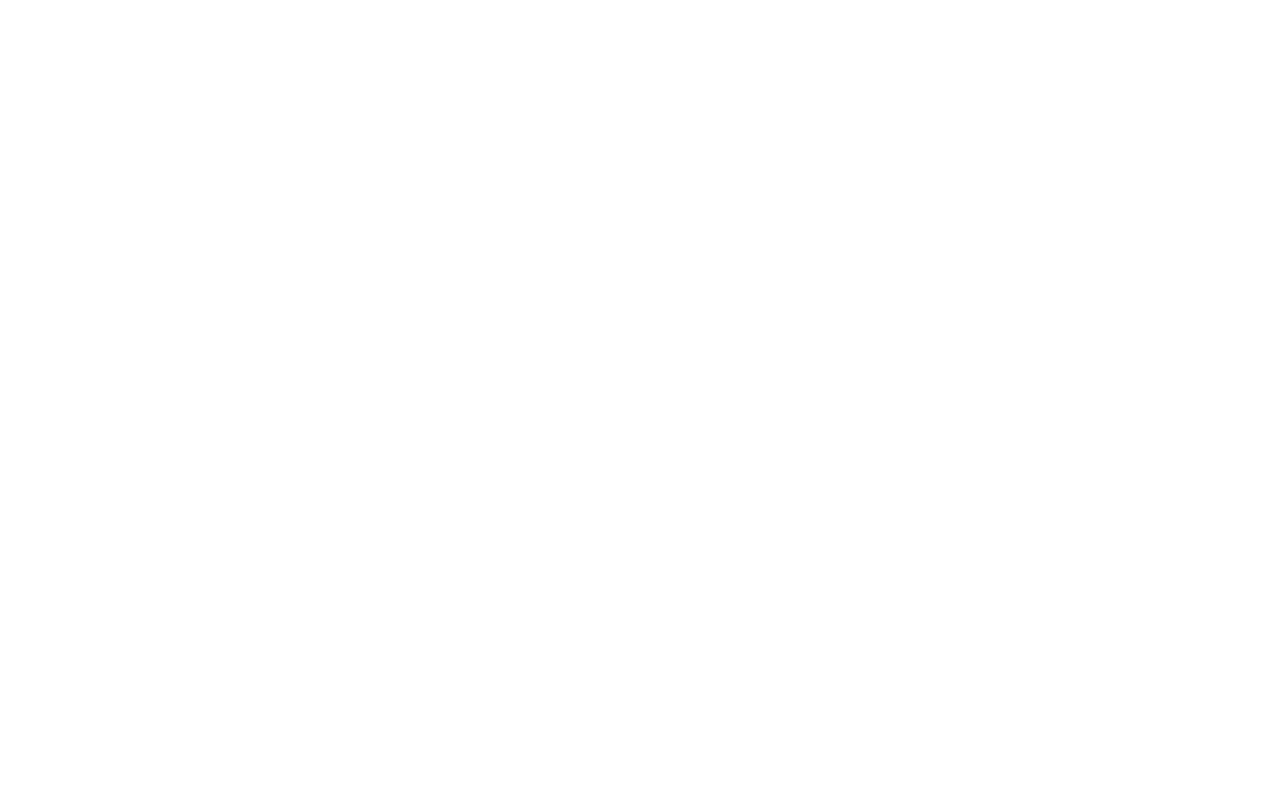
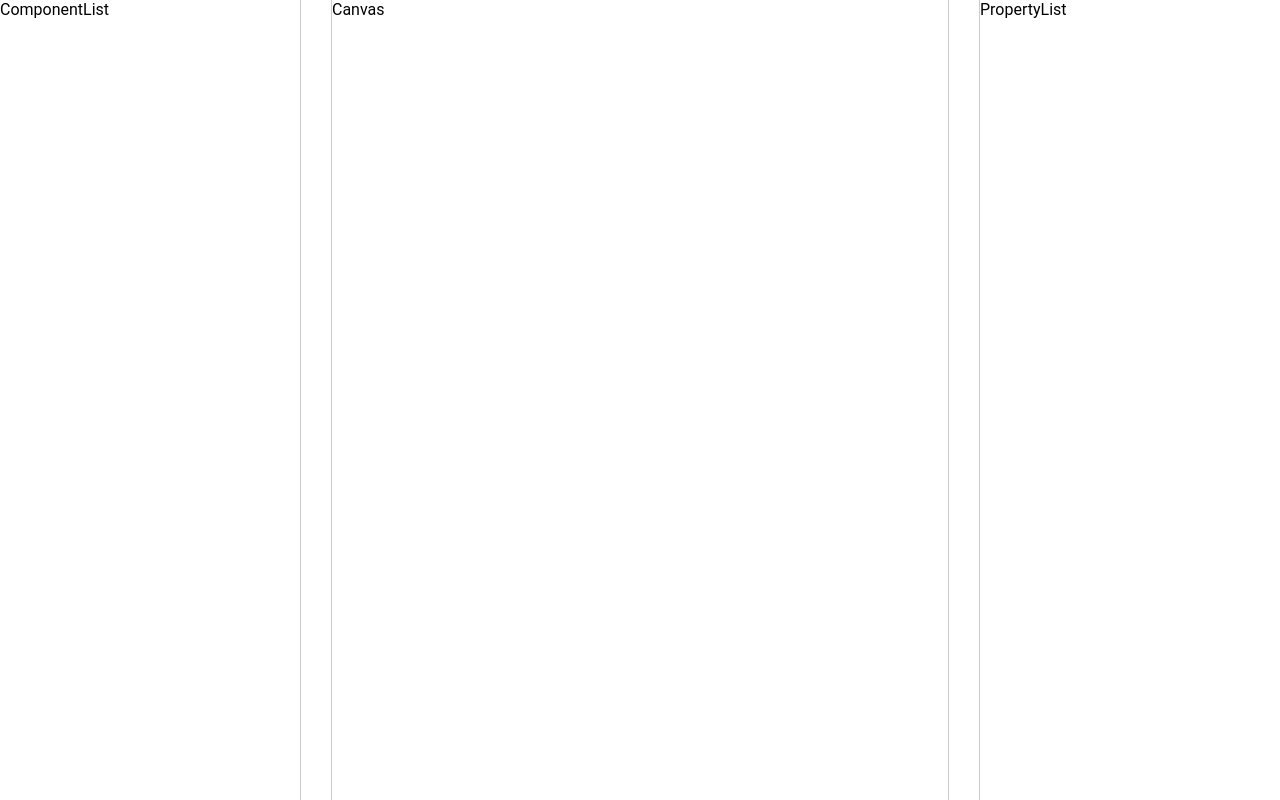
Before and after one commit to KelvinQiu802/tiny-low-code-demo, a React app: page / in a window 1280 px wide. Built offline with nearby package versions, Linux system fonts and the light colour scheme; the HTML template or start-up script is replaced by a standard one.

Commit message:
feat: basic components layout

```diff
--- a/src/App.css
+++ b/src/App.css
@@ -0,0 +1,25 @@
+.App {
+  display: flex;
+  width: 100vw;
+  height: 100vh;
+  gap: 30px;
+}
+
+.component-list {
+  width: 300px;
+  height: 100vh;
+  border-right: 1px solid #ccc;
+}
+
+.canvas {
+  flex: 1;
+  height: 100vh;
+  border-right: 1px solid #ccc;
+  border-left: 1px solid #ccc;
+}
+
+.property-list {
+  width: 300px;
+  height: 100vh;
+  border-left: 1px solid #ccc;
+}
--- a/src/App.jsx
+++ b/src/App.jsx
@@ -1,7 +1,16 @@
 import './App.css';
+import Canvas from './components/Canvas';
+import ComponentList from './components/ComponentList';
+import PropertyList from './components/PropertyList';
 
 function App() {
-  return <div className='App'></div>;
+  return (
+    <div className='App'>
+      <ComponentList />
+      <Canvas />
+      <PropertyList />
+    </div>
+  );
 }
 
 export default App;
--- /dev/null
+++ b/src/components/Canvas.jsx
@@ -0,0 +1,7 @@
+import React from 'react';
+
+function Canvas() {
+  return <div className='canvas'>Canvas</div>;
+}
+
+export default Canvas;
--- /dev/null
+++ b/src/components/ComponentList.jsx
@@ -0,0 +1,7 @@
+import React from 'react';
+
+function ComponentList() {
+  return <div className='component-list'>ComponentList</div>;
+}
+
+export default ComponentList;
--- /dev/null
+++ b/src/components/PropertyList.jsx
@@ -0,0 +1,7 @@
+import React from 'react';
+
+function PropertyList() {
+  return <div className='property-list'>PropertyList</div>;
+}
+
+export default PropertyList;
```
